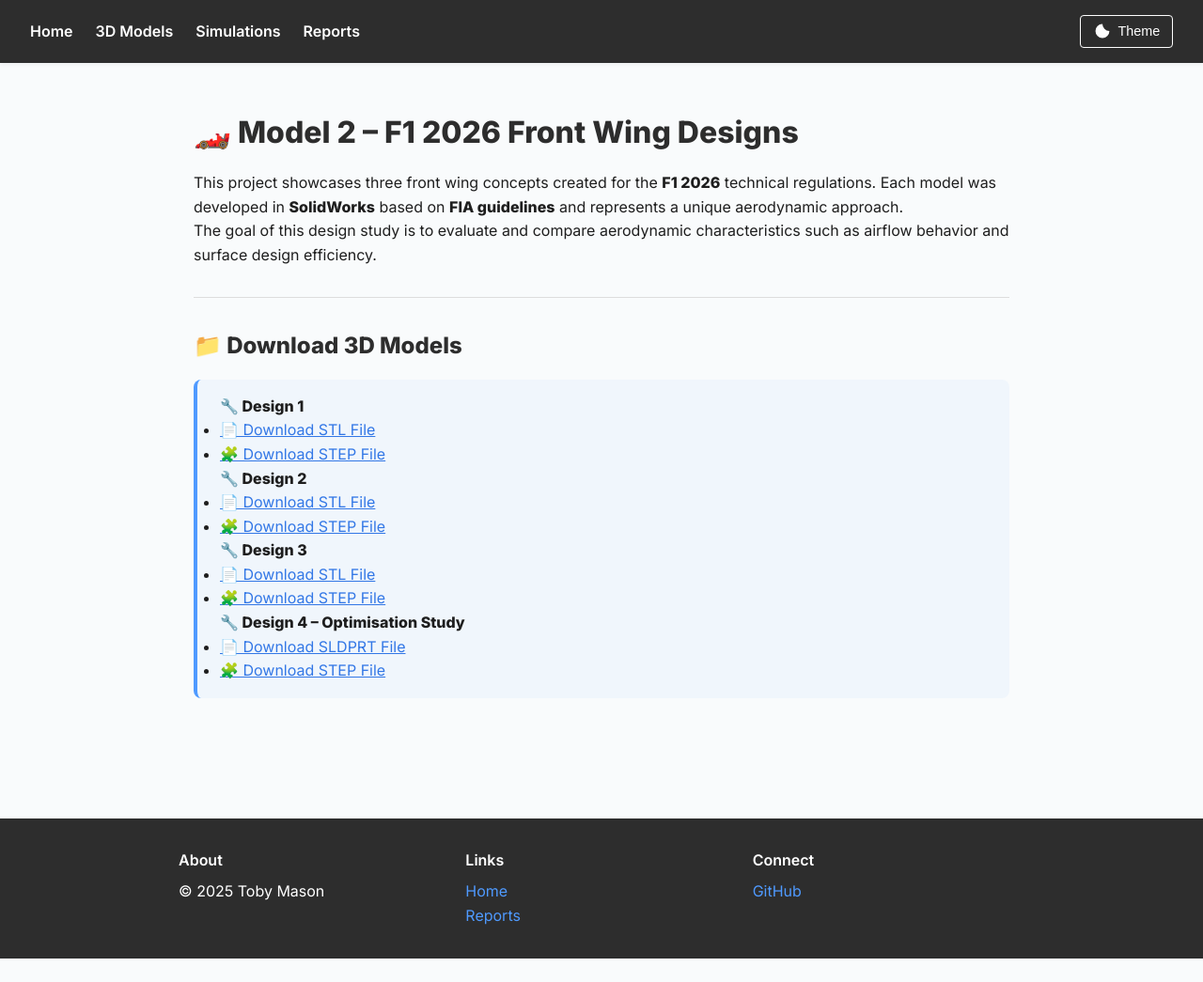
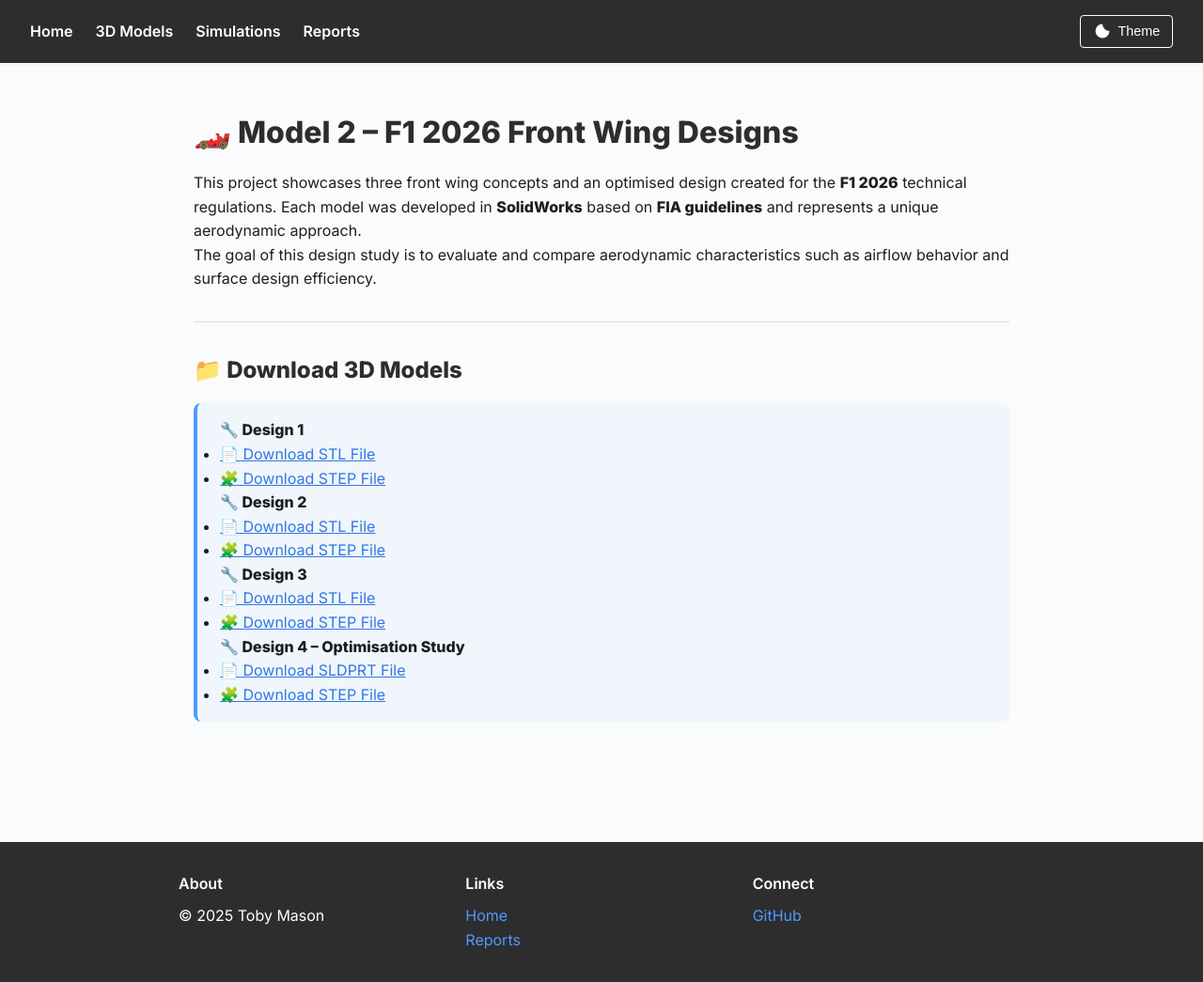
Before and after one commit to tob-mas/engineeringportfolio, a Jekyll site: the page built from 3d_models/18.06.25/index.md, in a window 1280 px wide and 1045 px high. Shown: the whole window at 94% size. Built offline with Jekyll 4.4.1, drawn with Linux system fonts in a browser that asks for light colours.

Commit message:
Update index.md

```diff
--- a/3d_models/18.06.25/index.md
+++ b/3d_models/18.06.25/index.md
@@ -6,7 +6,7 @@ permalink: /3d_models/18.06.25/
 
 # 🏎️ Model 2 – F1 2026 Front Wing Designs
 
-This project showcases three front wing concepts created for the **F1 2026** technical regulations. Each model was developed in **SolidWorks** based on **FIA guidelines** and represents a unique aerodynamic approach.
+This project showcases three front wing concepts and an optimised design created for the **F1 2026** technical regulations. Each model was developed in **SolidWorks** based on **FIA guidelines** and represents a unique aerodynamic approach.
 
 The goal of this design study is to evaluate and compare aerodynamic characteristics such as airflow behavior and surface design efficiency.
 
```
